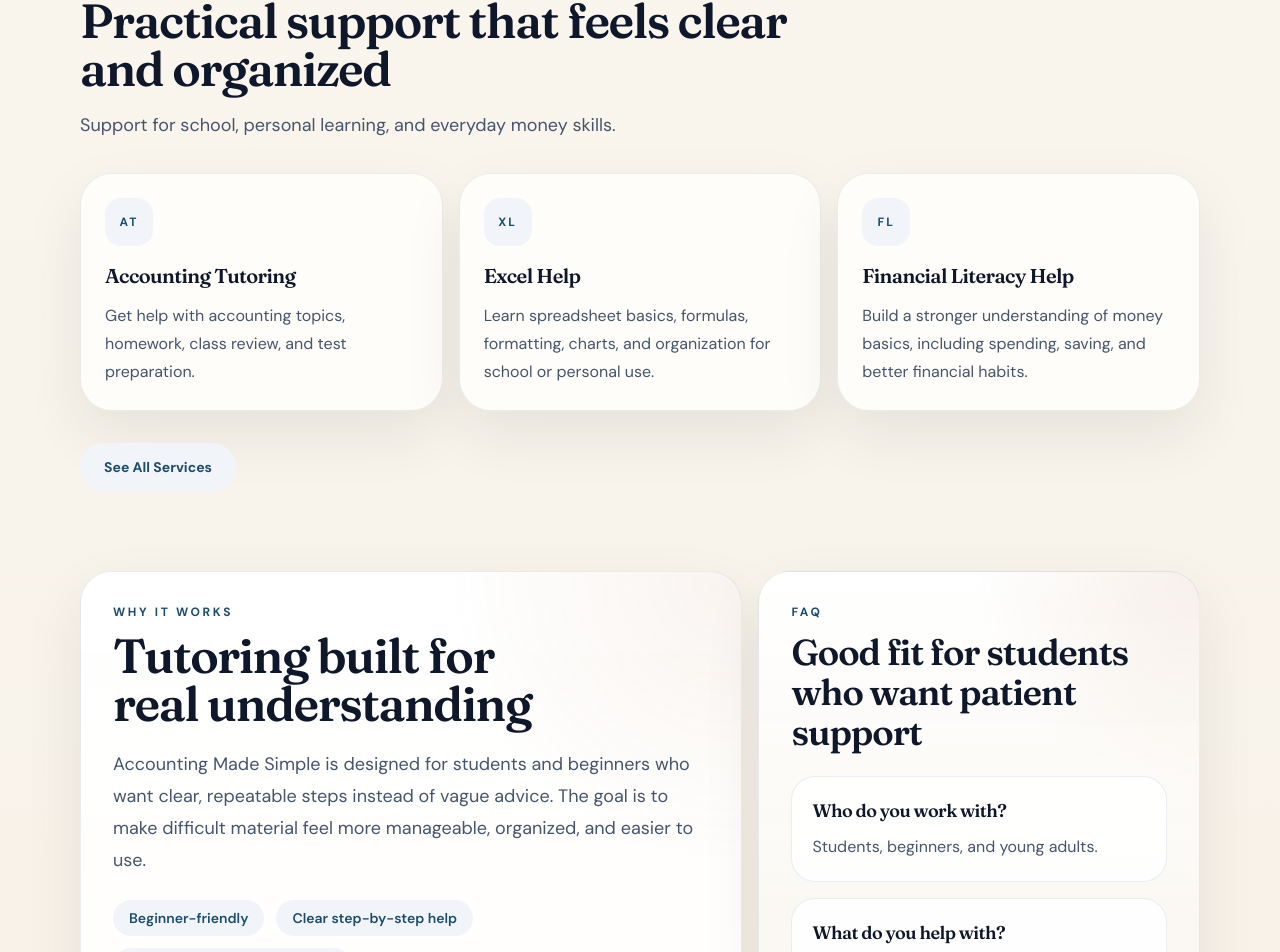
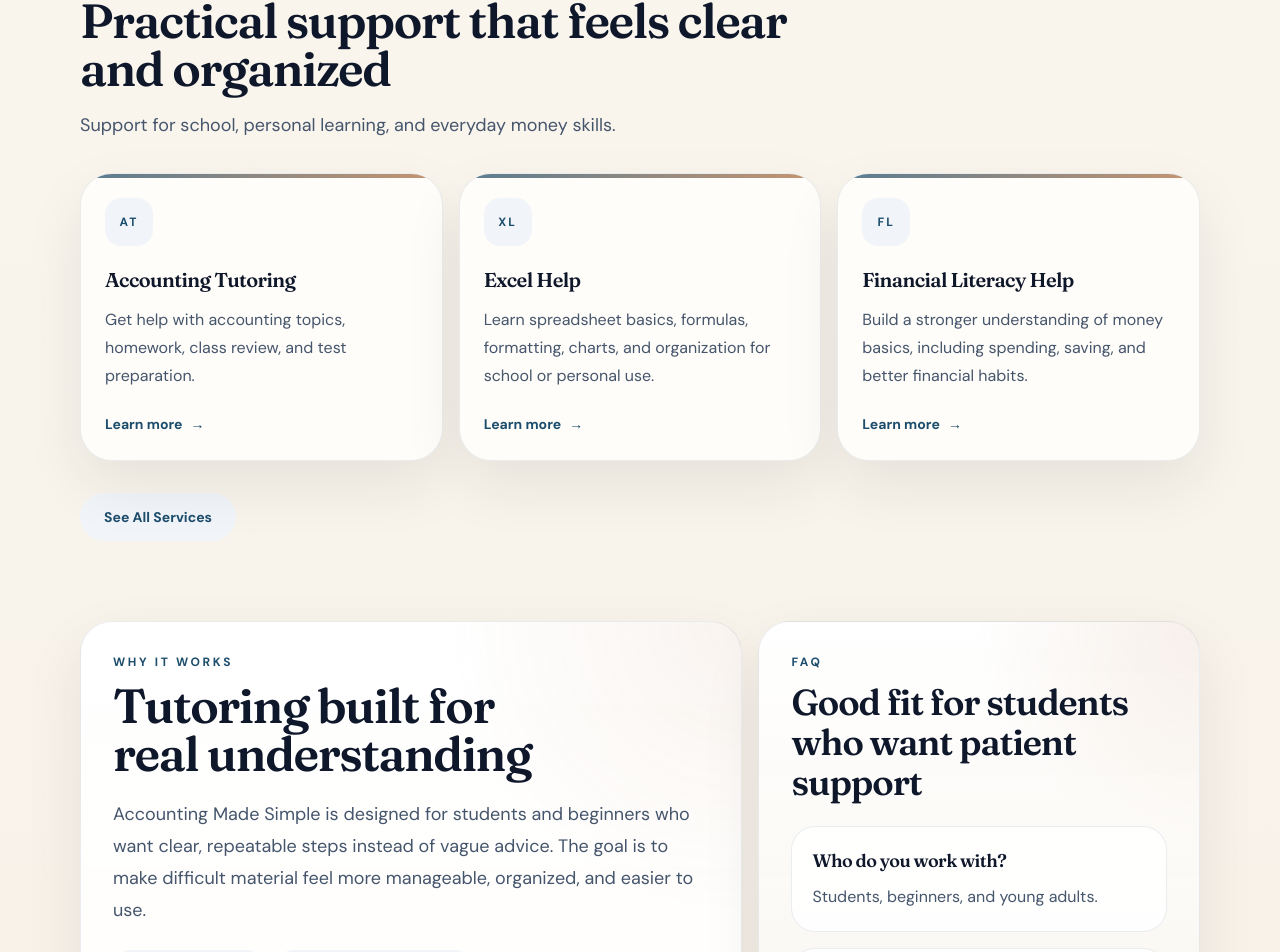
Before and after one commit to ryansoccer21-oss/accounting-made-simple, a Next.js app: page / in a window 1280 px wide. Shown: the part 1474-2426 px from the top of the page. Built offline with nearby package versions, Linux system fonts and the light colour scheme.

Commit message:
Improve homepage service card styling

```diff
--- a/components/service-grid.js
+++ b/components/service-grid.js
@@ -4,13 +4,20 @@ export default function ServiceGrid({ items }) {
       {items.map((service) => (
         <article
           key={service.title}
-          className="surface-card p-6 transition duration-200 hover:-translate-y-1 hover:shadow-[0_28px_58px_rgba(15,23,42,0.1)]"
+          className="surface-card group relative overflow-hidden p-6 transition duration-200 hover:-translate-y-1 hover:shadow-[0_28px_58px_rgba(15,23,42,0.1)]"
         >
-          <div className="mb-4 inline-flex size-12 items-center justify-center rounded-2xl bg-slate-100 text-xs font-bold tracking-[0.18em] text-[color:var(--brand)]">
+          <div className="absolute inset-x-0 top-0 h-1 bg-[linear-gradient(90deg,rgba(29,77,108,0.92),rgba(177,109,59,0.9))] opacity-80" />
+          <div className="mb-5 inline-flex size-12 items-center justify-center rounded-2xl bg-slate-100 text-xs font-bold tracking-[0.18em] text-[color:var(--brand)] transition group-hover:bg-[color:var(--brand)] group-hover:text-white">
             {service.label}
           </div>
           <h3 className="text-xl font-semibold text-slate-900">{service.title}</h3>
           <p className="mt-3 leading-7 text-slate-600">{service.copy}</p>
+          <div className="mt-6 inline-flex items-center gap-2 text-sm font-bold text-[color:var(--brand)]">
+            Learn more
+            <span aria-hidden="true" className="transition group-hover:translate-x-1">
+              →
+            </span>
+          </div>
         </article>
       ))}
     </div>
```
